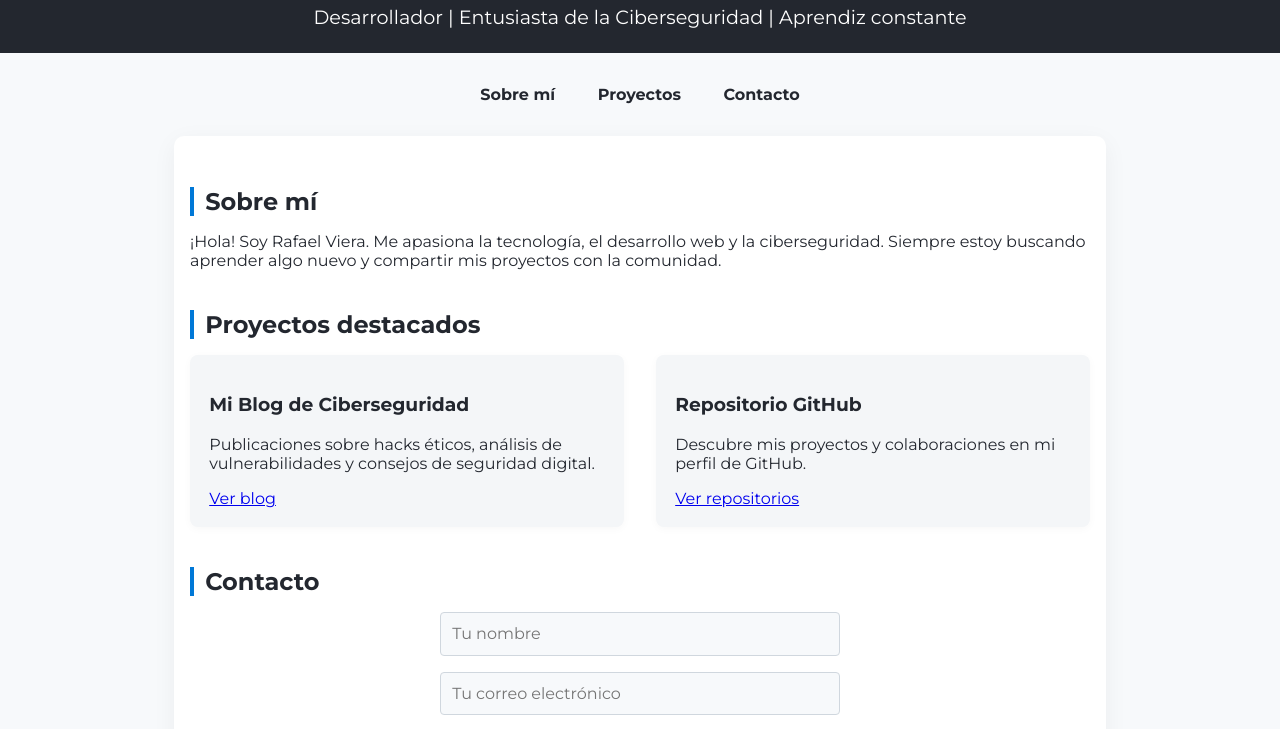
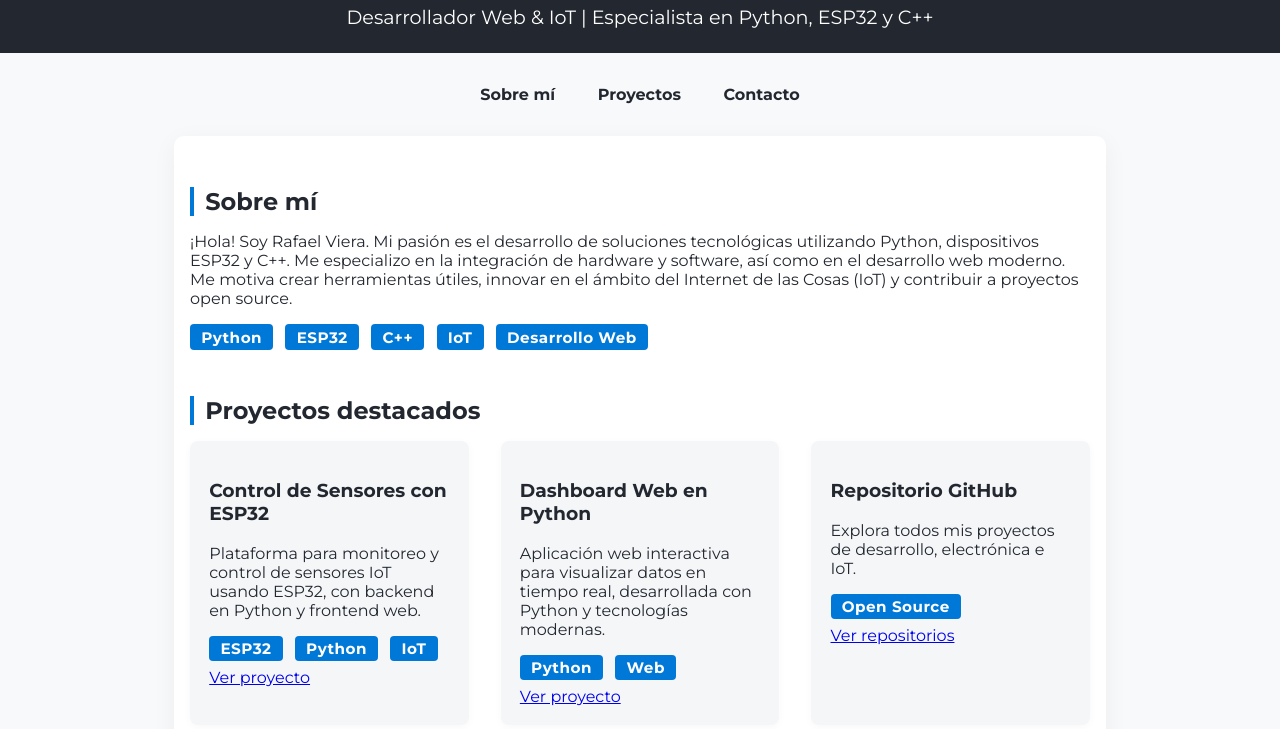
Before and after one commit to rafadelcyber/rafadelcyber.github.io, a plain HTML site: page index.html in a window 1280 px wide. Shown: the part 203-932 px from the top of the page. Drawn offline with Linux system fonts and the light colour scheme.

Commit message:
Update index.html

```diff
--- a/index.html
+++ b/index.html
@@ -74,6 +74,21 @@
     .project:hover {
       transform: translateY(-5px) scale(1.025);
     }
+    .tags {
+      margin-top: 0.7rem;
+    }
+    .tag {
+      display: inline-block;
+      background: #0078d7;
+      color: #fff;
+      border-radius: 4px;
+      padding: 0.2rem 0.7rem;
+      font-size: 0.95rem;
+      margin-right: 0.5rem;
+      margin-bottom: 0.4rem;
+      font-weight: 700;
+      letter-spacing: 0.5px;
+    }
     .contact-form {
       display: flex;
       flex-direction: column;
@@ -116,7 +131,7 @@
   <header>
     <img src="https://avatars.githubusercontent.com/u/rafadelcyber?v=4" alt="Foto de Rafael Viera" style="width:110px;border-radius:50%;border:4px solid #fff;box-shadow:0 4px 14px rgba(0,0,0,0.1);margin-bottom:1rem;">
     <h1>Rafael Viera</h1>
-    <p>Desarrollador | Entusiasta de la Ciberseguridad | Aprendiz constante</p>
+    <p>Desarrollador Web & IoT | Especialista en Python, ESP32 y C++</p>
   </header>
   <nav>
     <a href="#sobre-mi">Sobre mí</a>
@@ -127,23 +142,46 @@
     <section id="sobre-mi">
       <h2>Sobre mí</h2>
       <p>
-        ¡Hola! Soy Rafael Viera. Me apasiona la tecnología, el desarrollo web y la ciberseguridad. Siempre estoy buscando aprender algo nuevo y compartir mis proyectos con la comunidad.
+        ¡Hola! Soy Rafael Viera. Mi pasión es el desarrollo de soluciones tecnológicas utilizando Python, dispositivos ESP32 y C++. Me especializo en la integración de hardware y software, así como en el desarrollo web moderno. Me motiva crear herramientas útiles, innovar en el ámbito del Internet de las Cosas (IoT) y contribuir a proyectos open source.
       </p>
+      <div class="tags">
+        <span class="tag">Python</span>
+        <span class="tag">ESP32</span>
+        <span class="tag">C++</span>
+        <span class="tag">IoT</span>
+        <span class="tag">Desarrollo Web</span>
+      </div>
     </section>
     <section id="proyectos">
       <h2>Proyectos destacados</h2>
       <div class="projects">
         <div class="project">
-          <h3>Mi Blog de Ciberseguridad</h3>
-          <p>Publicaciones sobre hacks éticos, análisis de vulnerabilidades y consejos de seguridad digital.</p>
-          <a href="https://rafadelcyber.github.io/blog" target="_blank">Ver blog</a>
+          <h3>Control de Sensores con ESP32</h3>
+          <p>Plataforma para monitoreo y control de sensores IoT usando ESP32, con backend en Python y frontend web.</p>
+          <div class="tags">
+            <span class="tag">ESP32</span>
+            <span class="tag">Python</span>
+            <span class="tag">IoT</span>
+          </div>
+          <a href="https://github.com/rafadelcyber/esp32-iot-sensors" target="_blank">Ver proyecto</a>
+        </div>
+        <div class="project">
+          <h3>Dashboard Web en Python</h3>
+          <p>Aplicación web interactiva para visualizar datos en tiempo real, desarrollada con Python y tecnologías modernas.</p>
+          <div class="tags">
+            <span class="tag">Python</span>
+            <span class="tag">Web</span>
+          </div>
+          <a href="https://github.com/rafadelcyber/python-web-dashboard" target="_blank">Ver proyecto</a>
         </div>
         <div class="project">
           <h3>Repositorio GitHub</h3>
-          <p>Descubre mis proyectos y colaboraciones en mi perfil de GitHub.</p>
+          <p>Explora todos mis proyectos de desarrollo, electrónica e IoT.</p>
+          <div class="tags">
+            <span class="tag">Open Source</span>
+          </div>
           <a href="https://github.com/rafadelcyber" target="_blank">Ver repositorios</a>
         </div>
-        <!-- Agrega más proyectos aquí -->
       </div>
     </section>
     <section id="contacto">
```
